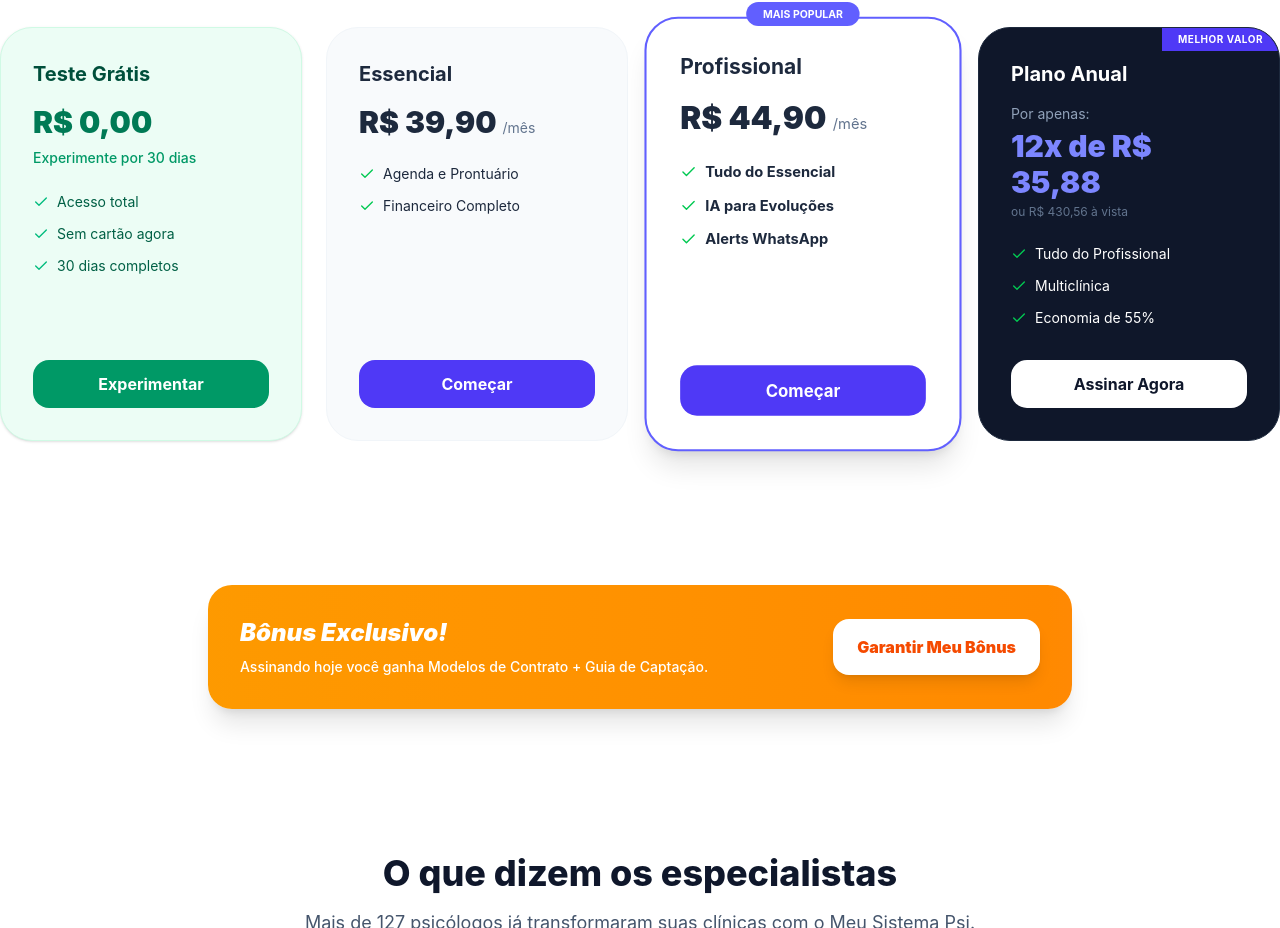
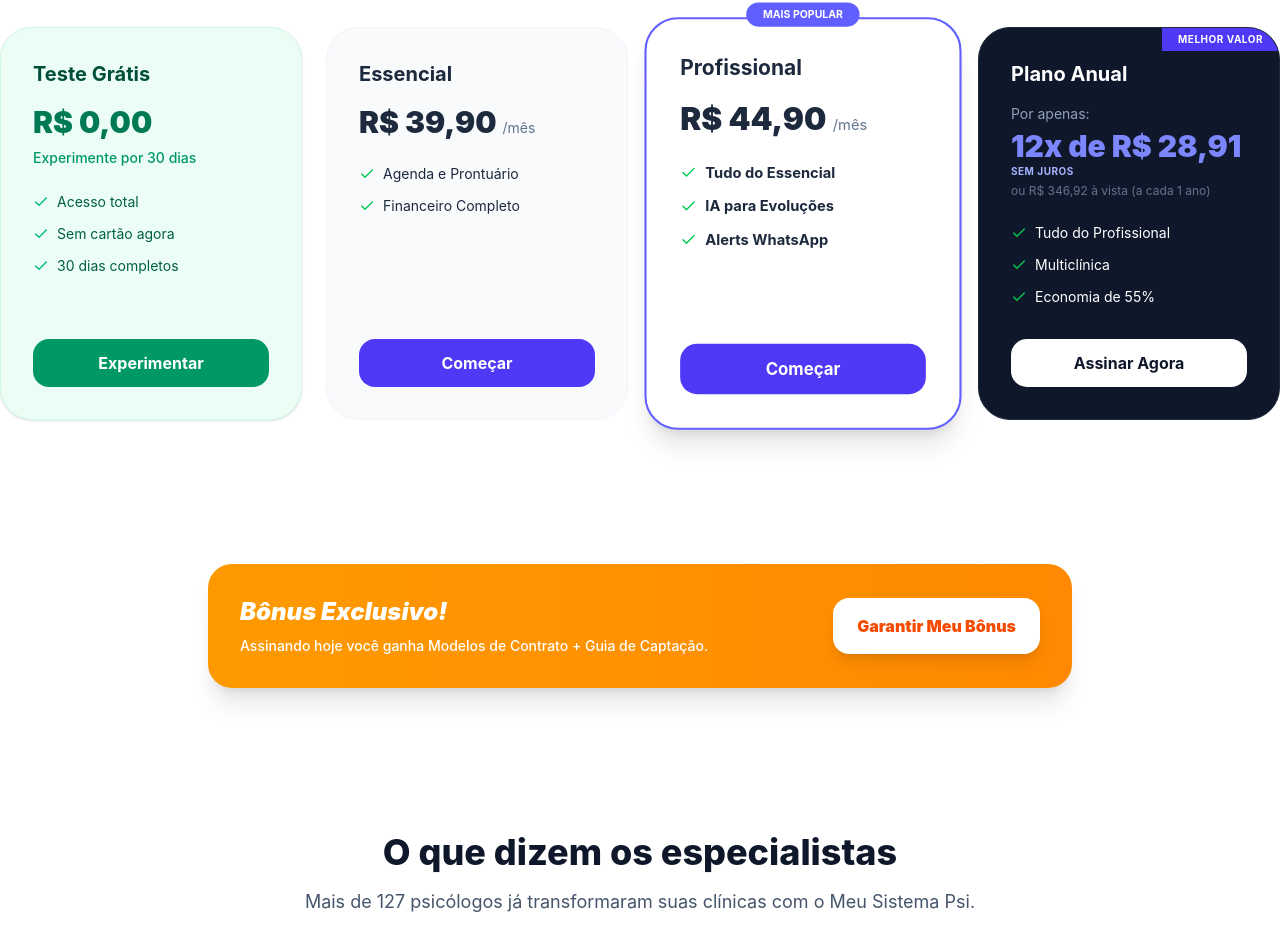
Before and after one commit to jeffersomlimainf-eng/mindcare-os, a React (Vite) app: page /vendas in a window 1280 px wide. Shown: the part 3113-4041 px from the top of the page. Built offline with nearby package versions, Linux system fonts and the light colour scheme; no server answers; the database is empty.

Commit message:
fix: ajustar parcelamento anual para 12x 28,91 SEM JUROS

```diff
--- a/src/pages/Vendas.jsx
+++ b/src/pages/Vendas.jsx
@@ -294,8 +294,9 @@
               <h3 className="text-xl font-bold mb-4">Plano Anual</h3>
               <div className="mb-6">
                 <div className="text-sm text-slate-400 mb-1">Por apenas:</div>
-                <div className="text-3xl font-black text-indigo-400">12x de R$ 35,88</div>
-                <div className="text-xs text-slate-500 mt-1">ou R$ 430,56 à vista</div>
+                <div className="text-3xl font-black text-indigo-400">12x de R$ 28,91</div>
+                <div className="text-[10px] font-bold text-indigo-300 tracking-wider mb-1">SEM JUROS</div>
+                <div className="text-xs text-slate-500 mt-1">ou R$ 346,92 à vista (a cada 1 ano)</div>
               </div>
               <ul className="space-y-3 mb-8 flex-grow">
                 <li className="text-sm flex items-center gap-2"><Check size={16} className="text-green-500"/> Tudo do Profissional</li>
```
